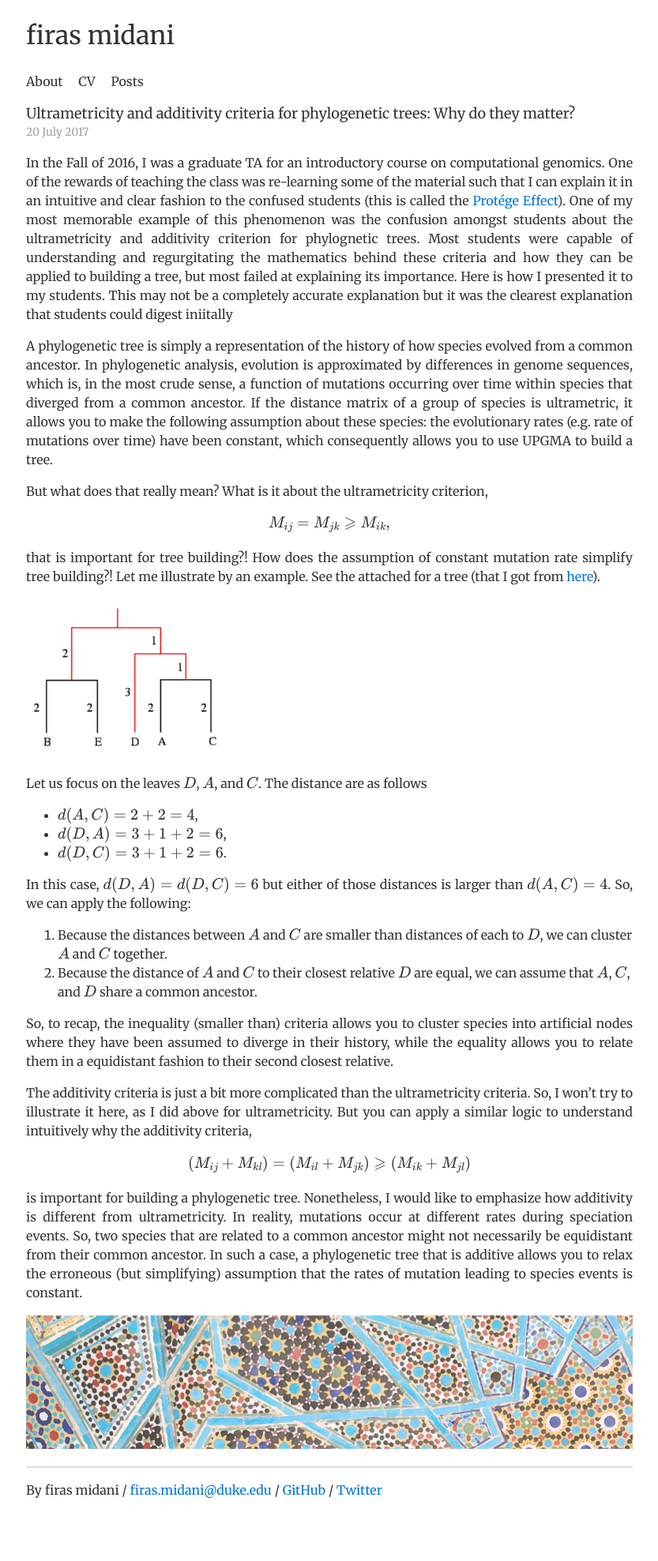
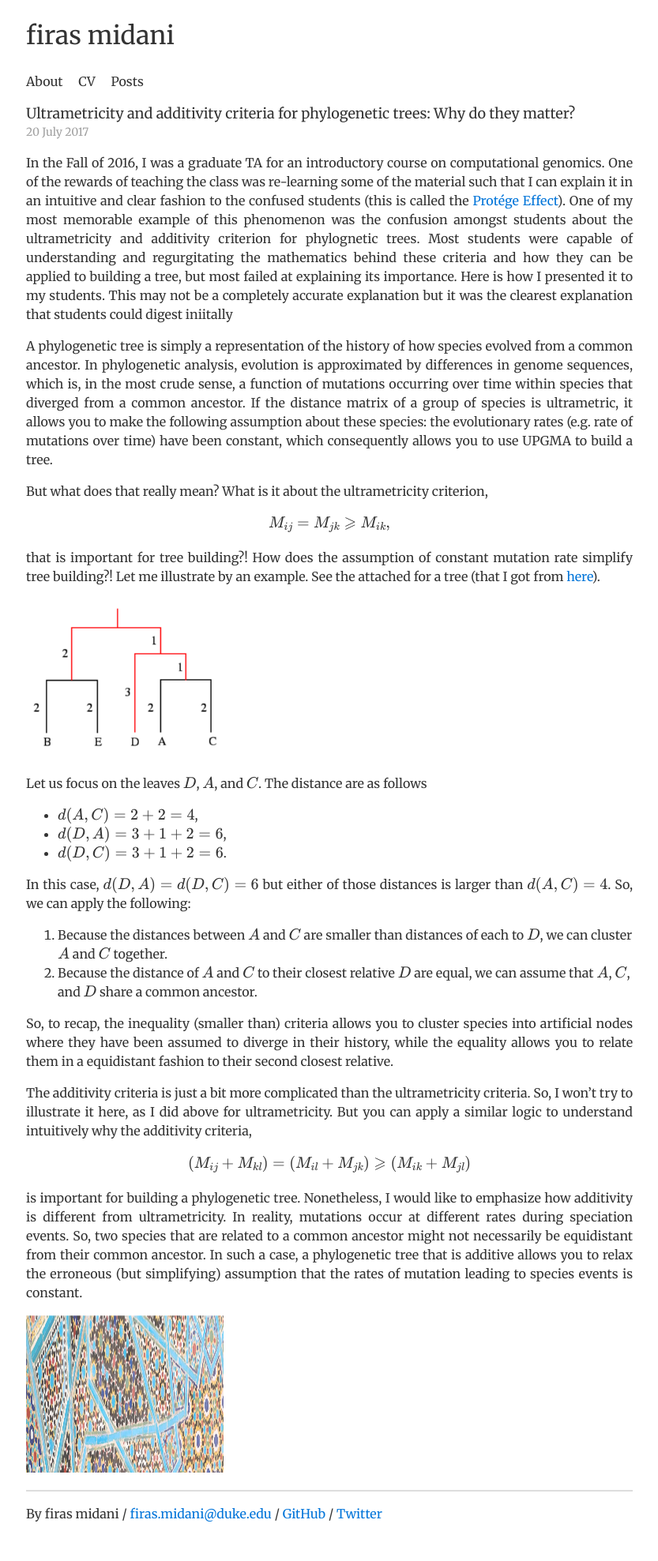
Before and after one commit to firasmidani/firasmidani.github.io, a Jekyll site: the page built from _posts/2017-02-20-ultrametricity_and_additivity.md, in a window 1280 px wide. Shown: the whole page at 79% size, without its empty margins (223-1056 px from the left). Built offline with Jekyll 4.4.1, drawn with Linux system fonts in a browser that asks for light colours; formulas are drawn with MathJax 3; comment, search, counter and statistics services are not loaded; before the commit the page ends 1947 px from its top, so only the background shows below that.

Commit message:
Update 2017-02-20-ultrametricity_and_additivity.md

```diff
--- a/_posts/2017-02-20-ultrametricity_and_additivity.md
+++ b/_posts/2017-02-20-ultrametricity_and_additivity.md
@@ -28,4 +28,4 @@ So, to recap, the inequality (smaller than<a></a>) criteria allows you to cluste
 
 The additivity criteria is just a bit more complicated than the ultrametricity criteria. So, I won't try to illustrate it here, as I did above for ultrametricity. But you can apply a similar logic to understand intuitively why the additivity criteria, \$$ (M_{ij} + M_{kl}) = (M_{il}+M_{jk}) \geqslant (M_{ik}+M_{jl}) $$ is important for building a phylogenetic tree. Nonetheless, I would like to emphasize how additivity is different from ultrametricity. In reality, mutations occur at different rates during speciation events. So, two species that are related to a common ancestor might not necessarily be equidistant from their common ancestor. In such a case, a phylogenetic tree that is additive allows you to relax the erroneous (but simplifying<a></a>) assumption that the rates of mutation leading to species events is constant.
 
-![footer_banner](/assets/img/mosaic_footer.png)
+![footer_banner](/assets/img/mosaic_footer.png){:height="200px" width="250px" .center}
```
